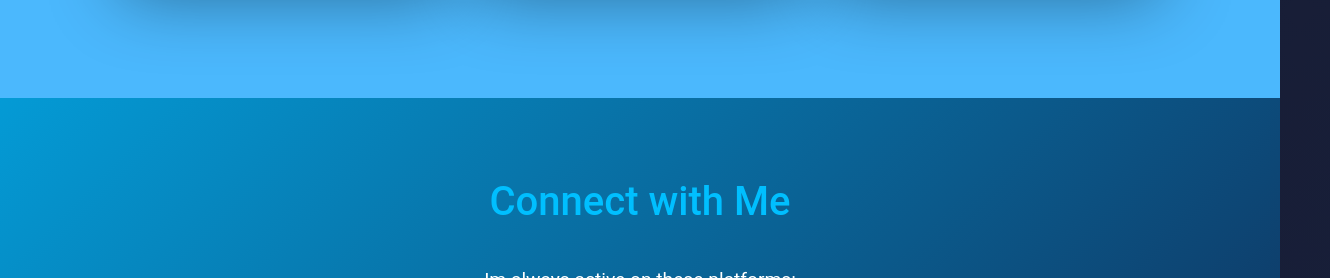
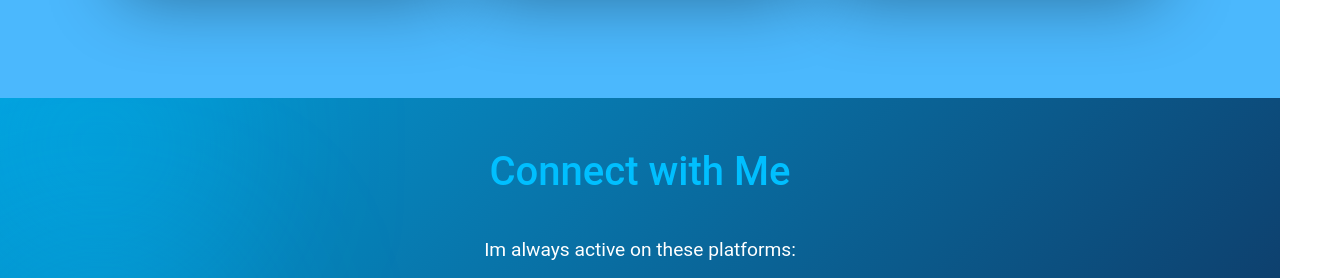
Before and after one commit to mattchu0/Portfolio.github.io, a plain HTML site: page home.html in a window 1280 px wide. Shown: the part 2615-2893 px from the top of the page, 1330 px wide, since content can reach past the window. Drawn offline with nearby package versions, Linux system fonts and the light colour scheme.

Commit message:
Add files via upload

```diff
--- a/home.css
+++ b/home.css
@@ -718,11 +718,19 @@ main {
 
 /* Connect with me section */
 .connect-section {
-    padding: 80px 0;
+    position: relative;
+    overflow-x: hidden; /* Hide any potential horizontal overflow */
+    padding: 50px 20px;
     background: linear-gradient(-45deg, #1a1a2e, #16213e, #0f3460, #00bfff);
     background-size: 400% 400%;
     animation: gradientBackground 5s ease infinite;
     color: #fff;
+}
+
+/* Make sure all child elements are contained */
+.connect-section .container {
+    max-width: 100%; /* Ensure the container doesn't exceed 100% width */
+    padding: 0 15px; /* Add padding to prevent content from touching the screen edges */
 }
 
 @keyframes gradientBackground {
@@ -818,6 +826,22 @@ main {
     }
 }
 
+.connect-section .container {
+    padding: 0 10px; /* Further reduce padding if necessary */
+}
+
+.connect-section {
+    padding: 50px 10px; /* Ensure the section padding fits within the mobile view */
+}
+
+/* Additional CSS rules to ensure proper sizing */
+.connect-section::before,
+.connect-section::after {
+max-width: 100%; /* Ensure pseudo-elements do not exceed the section's width */
+left: 0; /* Reset position to avoid overflow */
+right: 0; /* Ensure elements stay within bounds */
+}
+
 /*Footer Section*/
 .footer-section {
     background-color: #1a1a2e;
```
